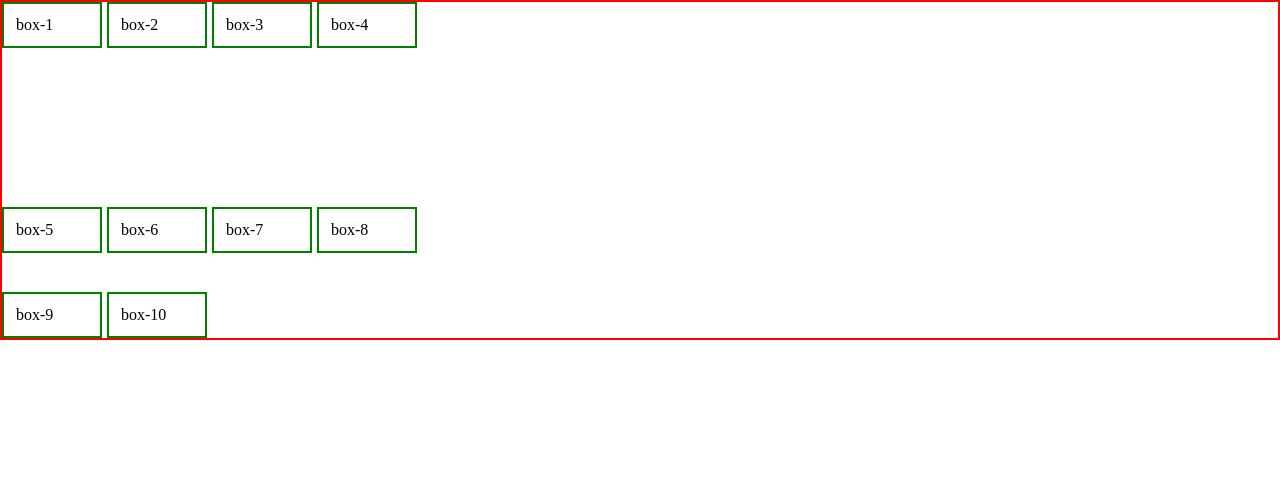
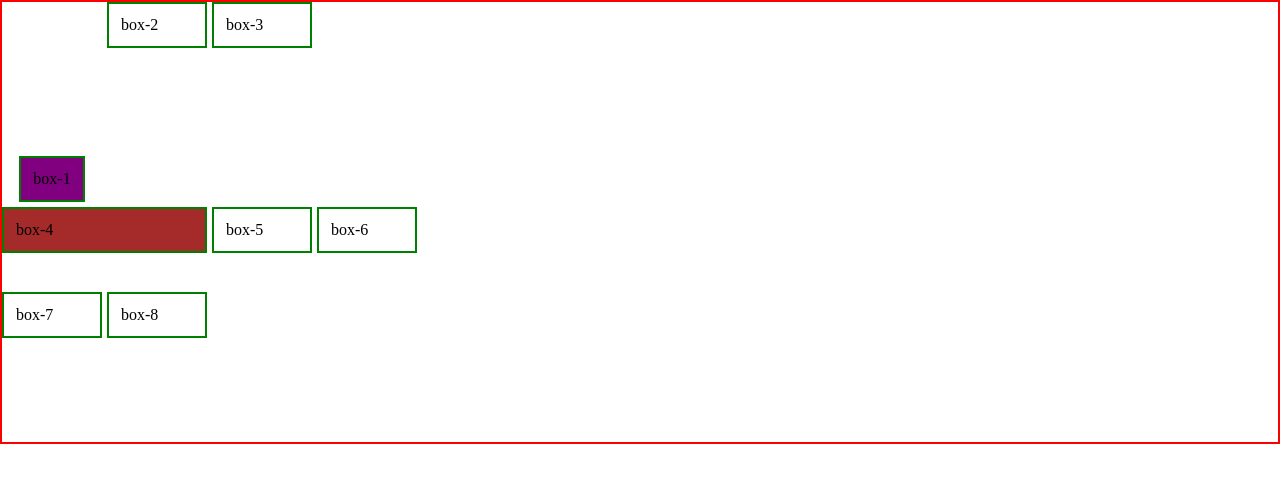
Before and after one commit to atttul/css-units, a plain HTML site: page css-grid/index5.html in a window 1280 px wide. Drawn offline with Linux system fonts and the light colour scheme.

Commit message:
grid children properties

```diff
--- a/css-grid/index5.html
+++ b/css-grid/index5.html
@@ -16,8 +16,8 @@
         <div class="box" id="box-6">box-6</div>
         <div class="box" id="box-7">box-7</div>
         <div class="box" id="box-8">box-8</div>
-        <div class="box" id="box-9">box-9</div>
-        <div class="box" id="box-10">box-10</div>
+        <!-- <div class="box" id="box-9">box-9</div>
+        <div class="box" id="box-10">box-10</div> -->
     </div>
 
 </body>
--- a/css-grid/style5.css
+++ b/css-grid/style5.css
@@ -10,11 +10,47 @@
     gap: 5px;
     grid-template-columns: repeat(4, 100px);
     grid-template-rows: 200px 80px;
-    /* grid-auto-rows: 150px; */
+    grid-auto-rows: 150px;
     align-items: start;
+    /* grid-template-areas: "h1 h2 h2 h3"
+                         "h1 h4 h4 h5"
+                         "h6 h7 h8 h8"; */
 }
 
 .box{
     border: 2px solid green;
     padding: 12px;
 }
+
+#box-1{
+    background-color: purple;
+    justify-self: center;
+    align-self: end;
+
+    /* grid-area: h1; */
+}
+#box-2 {
+    /* grid-area:h2 ; */
+}
+#box-3 {
+    /* grid-area:h3 ; */
+}
+
+#box-4{
+    background-color: brown;
+    grid-column-start: 1;
+    grid-column-end: 3;
+    /* grid-area: h4; */
+}
+/* #box-5{
+    grid-area:h5 ;
+}
+#box-6 {
+    grid-area:h6 ;
+}
+#box-7 {
+    grid-area:h7 ;
+}
+#box-8 {
+    grid-area:h8 ;
+} */
```
